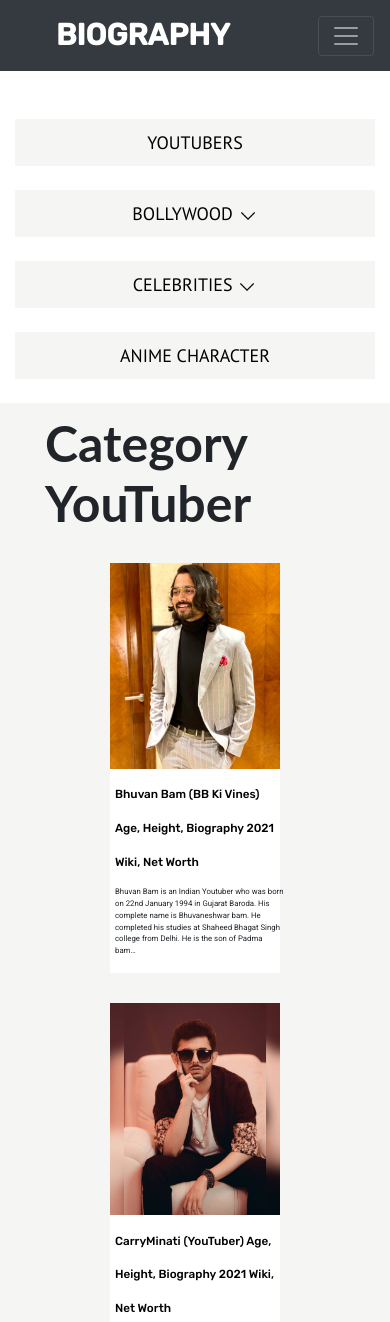
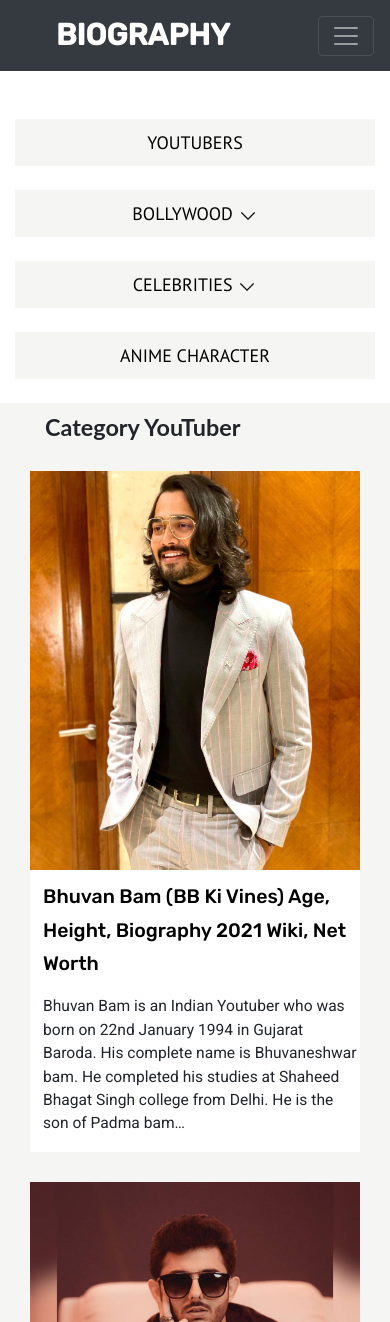
Before and after one commit to Jainex17/biography, a plain HTML site: page youtuber.html in a window 390 px wide. Shown: the top 1322 px of the page. Drawn offline with nearby package versions, Linux system fonts and the light colour scheme.

Commit message:
Update style.css

```diff
--- a/style.css
+++ b/style.css
@@ -43,7 +43,7 @@
 /*mobile*/
 @media only screen and (max-width: 768px){
   .dropdown-content{
-    position:relative;
+    position:absolute;
   }
 }
 
@@ -85,9 +85,10 @@
   font-family: "Lato", sans-serif;
 }
 .hading h1 {
-  font-size: 50px;
+  font-size: 3vw;
   padding-top: 10px;
   padding-left: 30px;
+  text-align: left;
 }
 .data{
   margin-bottom: 40px;
@@ -278,8 +279,13 @@
   padding-right: 5%;
   padding-left: 5%;
 }
-/*mobile*/
+
+
+/*tablate*/
 @media only screen and (max-width: 768px) {
+  .hading h1 {
+    font-size: 4vw;
+  }
   .data-card .data-card-hading{
     padding-top: 2%;
     padding-left: 10px;
@@ -292,10 +298,20 @@
     font-size: 3vw;
   }
 }
-/*Tablate*/
-@media only screen and (min-width: 768px) {
+/*mobile*/
+@media only screen and (max-width: 425px) {
+  .hading h1{
+    font-size: 6vw;
+  }
+  .data-card{
+    margin-left: 0rem;
+    margin-right: 0rem;
+  }
   .data-card .data-card-hading a{
-    padding-top: 1px;
+    font-size: 5vw;
+  }
+  .data-card .data-card-info{
+    font-size: 4vw;
   }
 }
 
```
